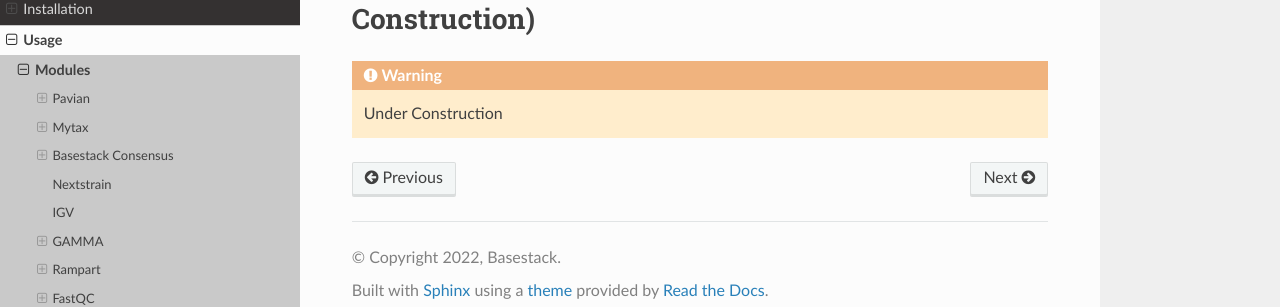
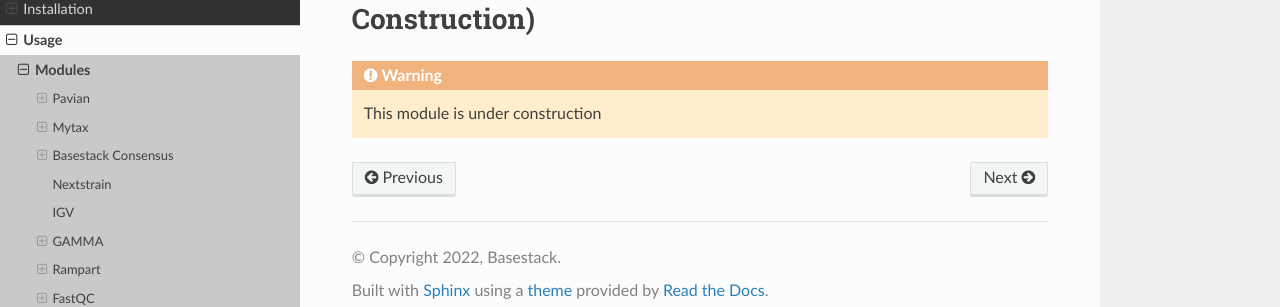
Before and after one commit to Merritt-Brian/BasestackWebsite, a Sphinx documentation site: the page built from docs/source/metagenomic_triage.rst, in a window 1280 px wide. Shown: the part 136-443 px from the top of the page. Built offline with Sphinx 7.4.7 and the Read the Docs theme 2.0.0, drawn with Linux system fonts in a browser that asks for light colours.

Commit message:
adding docs for triage update

```diff
--- a/docs/source/metagenomic_triage.rst
+++ b/docs/source/metagenomic_triage.rst
@@ -2,4 +2,4 @@ Metagenomics Triage Workflow (Under Construction)
 -----
 
 .. warning::
-   Under Construction
+   This module is under construction
```
